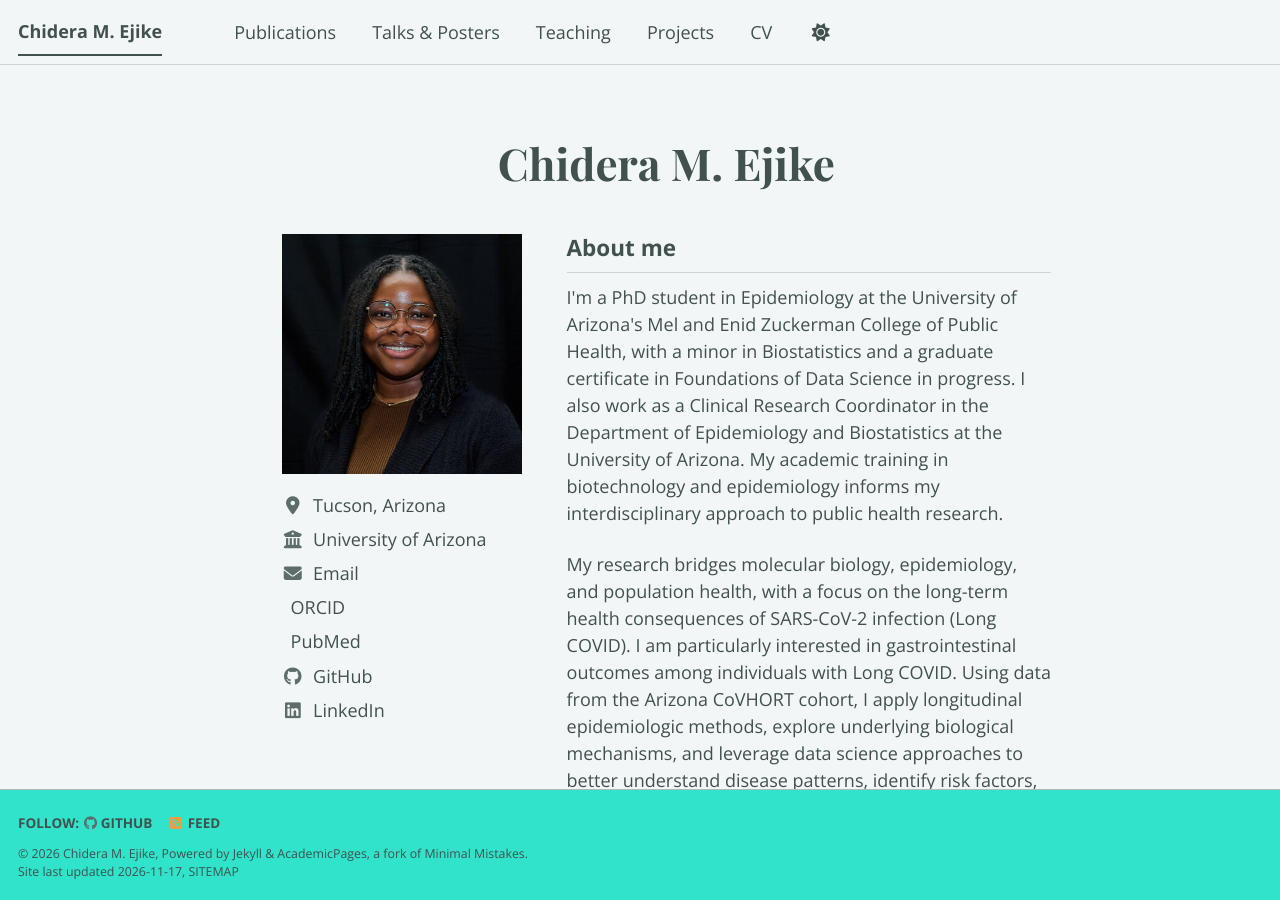
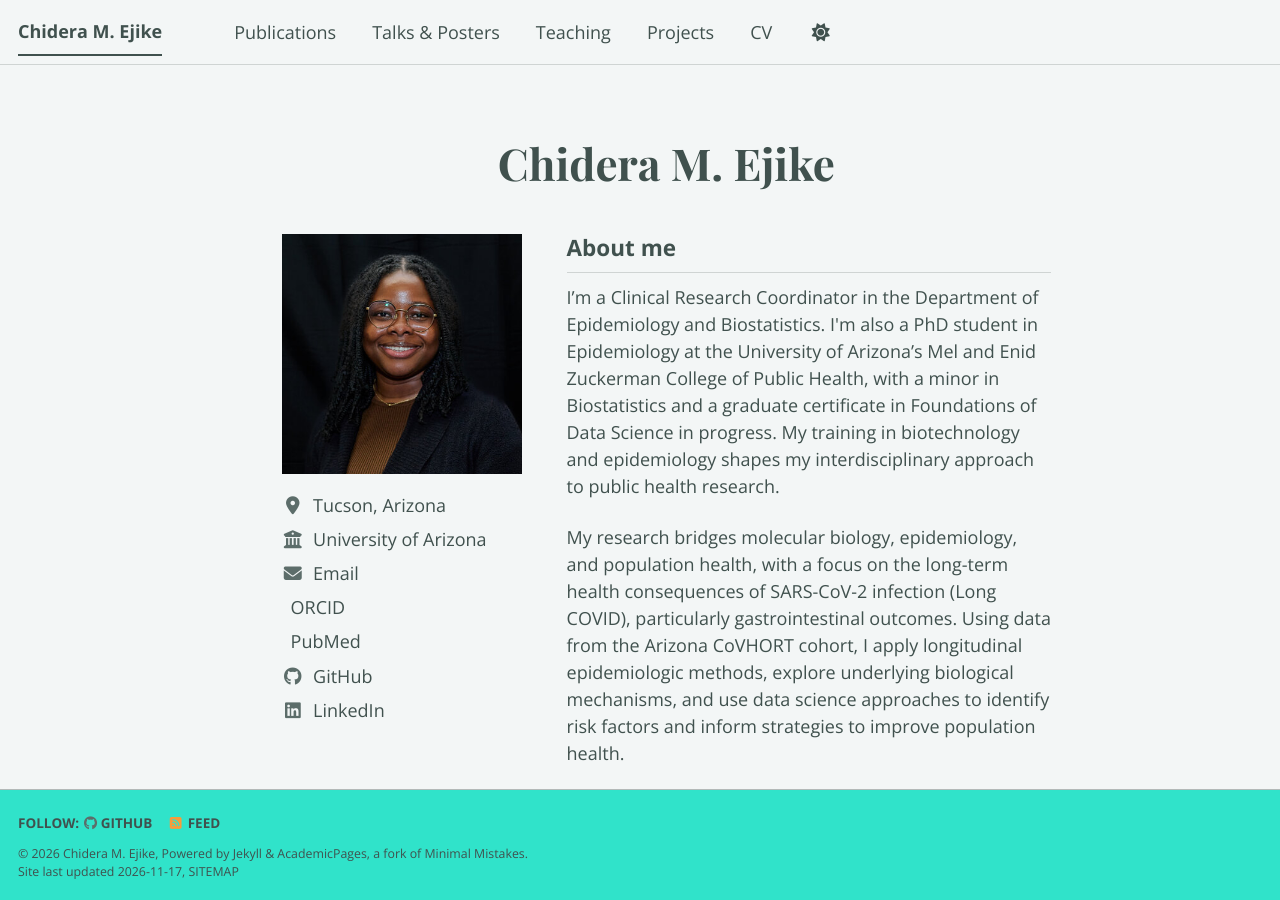
Before and after one commit to cmejike/cmejike.github.io, a Jekyll site: the page built from _pages/about.md, in a window 1280 px wide and 900 px high. Built offline with Jekyll 4.4.1, drawn with Linux system fonts in a browser that asks for light colours; a script bundle is joined from its source files by our own code; a style sheet for code colours, icons or effects is not loaded.

Commit message:
New About

```diff
--- a/_pages/about.md
+++ b/_pages/about.md
@@ -29,8 +29,8 @@ redirect_from:
   </div>
   <div class="home-about">
     <h2>About me</h2>
-    <p>I'm a PhD student in Epidemiology at the University of Arizona's Mel and Enid Zuckerman College of Public Health, with a minor in Biostatistics and a graduate certificate in Foundations of Data Science in progress. I also work as a Clinical Research Coordinator in the Department of Epidemiology and Biostatistics at the University of Arizona. My academic training in biotechnology and epidemiology informs my interdisciplinary approach to public health research.</p>
-    <p>My research bridges molecular biology, epidemiology, and population health, with a focus on the long-term health consequences of SARS-CoV-2 infection (Long COVID). I am particularly interested in gastrointestinal outcomes among individuals with Long COVID. Using data from the Arizona CoVHORT cohort, I apply longitudinal epidemiologic methods, explore underlying biological mechanisms, and leverage data science approaches to better understand disease patterns, identify risk factors, and inform strategies to improve population health.</p>
+    <p>I’m a Clinical Research Coordinator in the Department of Epidemiology and Biostatistics. I'm also a PhD student in Epidemiology at the University of Arizona’s Mel and Enid Zuckerman College of Public Health, with a minor in Biostatistics and a graduate certificate in Foundations of Data Science in progress. My training in biotechnology and epidemiology shapes my interdisciplinary approach to public health research.</p>
+    <p>My research bridges molecular biology, epidemiology, and population health, with a focus on the long-term health consequences of SARS-CoV-2 infection (Long COVID), particularly gastrointestinal outcomes. Using data from the Arizona CoVHORT cohort, I apply longitudinal epidemiologic methods, explore underlying biological mechanisms, and use data science approaches to identify risk factors and inform strategies to improve population health.</p>
   </div>
 </div>
 
```
